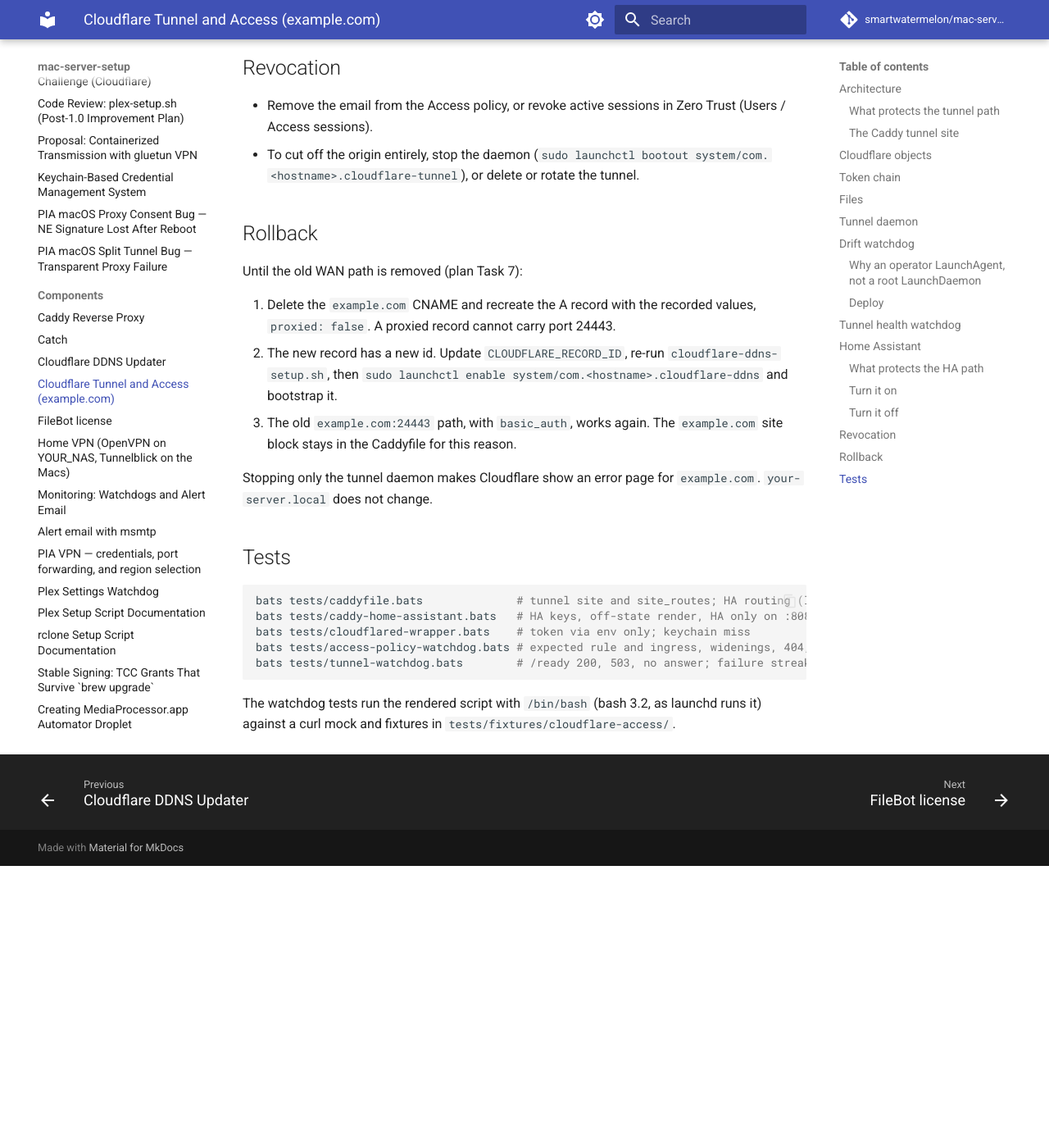
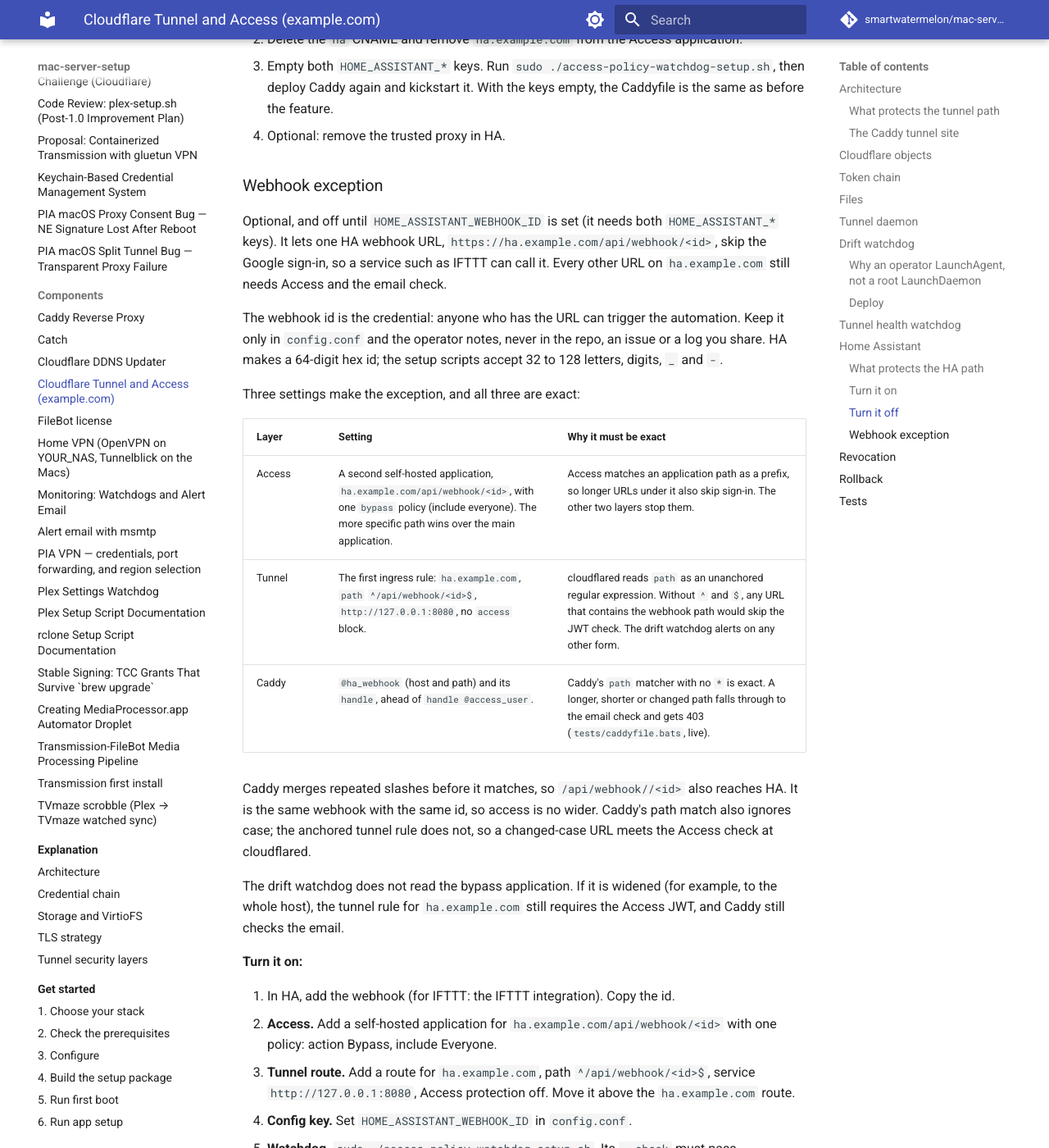
Before and after one commit to smartwatermelon/mac-server-setup, an MkDocs documentation site: the page built from docs/components/cloudflare-tunnel.md, in a window 1280 px wide and 1400 px high, scrolled down 11904 px. Shown: the whole window at 82% size. Built offline with MkDocs 1.6.1 and Material for MkDocs 9.7.7, drawn with Linux system fonts in a browser that asks for light colours; comment, search, counter and statistics services are not loaded; before the commit the page ends 12960 px from its top, so only the background shows below that; some of the changed text lies outside the part shown.

Commit message:
feat(tunnel): optional HA webhook exception
Brings the hand-made IFTTT webhook into the repo. The watchdog expects
the tunnel path anchored as ^/api/webhook/<id>$.

````diff
--- a/docs/components/cloudflare-tunnel.md
+++ b/docs/components/cloudflare-tunnel.md
@@ -222,7 +222,7 @@ counts as drift.
 | Policy `decision` | `allow` |
 | Policy `include` | exactly `[{"email": {"email": "<allowed email>"}}]` (email compared without case) |
 | Policy `require`, `exclude` | empty |
-| Tunnel `config.ingress` | exactly two rules: `example.com` (hostname compared without case) → `http://127.0.0.1:8080` with `originRequest` exactly `{access: {required: true, teamName: <team>, audTag: [<AUD>]}}`; then `http_status:404`. A second hostname, a path rule, or a catch-all that serves anything is drift. With `HOME_ASSISTANT_HOSTNAME` set, exactly three: the `example.com` rule, then the same rule for `ha.example.com`, then `http_status:404`. |
+| Tunnel `config.ingress` | exactly two rules: `example.com` (hostname compared without case) → `http://127.0.0.1:8080` with `originRequest` exactly `{access: {required: true, teamName: <team>, audTag: [<AUD>]}}`; then `http_status:404`. A second hostname, a path rule, or a catch-all that serves anything is drift. With `HOME_ASSISTANT_HOSTNAME` set, exactly three: the `example.com` rule, then the same rule for `ha.example.com`, then `http_status:404`. With `HOME_ASSISTANT_WEBHOOK_ID` set too, exactly four: first `ha.example.com` with `path` exactly `^/api/webhook/<id>$` and `originRequest` exactly `{}`, then the three above ([Webhook exception](#webhook-exception)). |
 | Tunnel `config["warp-routing"].enabled` | `false` or absent. When on, the tunnel routes private networks (the LAN) past Access and Caddy. |
 | Tunnel `config`, other keys | none (for example, a global `originRequest`) |
 
@@ -344,7 +344,8 @@ landing page are byte for byte the same as before the feature existed
 **Browser only.** The HA phone app and inbound webhooks cannot pass the
 Google sign-in at Cloudflare Access, so they do not work through
 `ha.example.com`. At home, use the LAN URL, such as
-`http://192.168.21.20:8123`.
+`http://192.168.21.20:8123`. The one exception is a single webhook URL, for
+a service such as IFTTT: see [Webhook exception](#webhook-exception).
 
 ### What protects the HA path
 
@@ -357,7 +358,9 @@ The same layers as the main host, plus HA's own login:
 3. Caddy email check: the HA route is inside `handle @access_user`, so a
    request without the allowed email gets 403 before HA sees it.
 4. Drift watchdog: with the key set, it expects exactly the two hostnames on
-   the application and exactly the two ingress rules (plus the catch-all).
+   the application and exactly the two ingress rules (plus the catch-all),
+   and the anchored webhook rule first when `HOME_ASSISTANT_WEBHOOK_ID` is
+   set.
 5. Loopback bind: unchanged.
 
 Inside `handle @access_user` the tunnel site has two mutually exclusive
@@ -476,6 +479,61 @@ exposed, but do not leave it in this state.
    the feature.
 4. Optional: remove the trusted proxy in HA.
 
+### Webhook exception
+
+Optional, and off until `HOME_ASSISTANT_WEBHOOK_ID` is set (it needs both
+`HOME_ASSISTANT_*` keys). It lets one HA webhook URL,
+`https://ha.example.com/api/webhook/<id>`, skip the Google sign-in, so a
+service such as IFTTT can call it. Every other URL on `ha.example.com` still
+needs Access and the email check.
+
+The webhook id is the credential: anyone who has the URL can trigger the
+automation. Keep it only in `config.conf` and the operator notes, never in
+the repo, an issue or a log you share. HA makes a 64-digit hex id; the setup
+scripts accept 32 to 128 letters, digits, `_` and `-`.
+
+Three settings make the exception, and all three are exact:
+
+| Layer | Setting | Why it must be exact |
+| --- | --- | --- |
+| Access | A second self-hosted application, `ha.example.com/api/webhook/<id>`, with one `bypass` policy (include everyone). The more specific path wins over the main application. | Access matches an application path as a prefix, so longer URLs under it also skip sign-in. The other two layers stop them. |
+| Tunnel | The first ingress rule: `ha.example.com`, `path` `^/api/webhook/<id>$`, `http://127.0.0.1:8080`, no `access` block. | cloudflared reads `path` as an unanchored regular expression. Without `^` and `$`, any URL that contains the webhook path would skip the JWT check. The drift watchdog alerts on any other form. |
+| Caddy | `@ha_webhook` (host and path) and its `handle`, ahead of `handle @access_user`. | Caddy's `path` matcher with no `*` is exact. A longer, shorter or changed path falls through to the email check and gets 403 (`tests/caddyfile.bats`, live). |
+
+Caddy merges repeated slashes before it matches, so `/api/webhook//<id>`
+also reaches HA. It is the same webhook with the same id, so access is no
+wider. Caddy's path match also ignores case; the anchored tunnel rule does
+not, so a changed-case URL meets the Access check at cloudflared.
+
+The drift watchdog does not read the bypass application. If it is widened
+(for example, to the whole host), the tunnel rule for `ha.example.com`
+still requires the Access JWT, and Caddy still checks the email.
+
+**Turn it on:**
+
+1. In HA, add the webhook (for IFTTT: the IFTTT integration). Copy the id.
+2. **Access.** Add a self-hosted application for
+   `ha.example.com/api/webhook/<id>` with one policy: action Bypass,
+   include Everyone.
+3. **Tunnel route.** Add a route for `ha.example.com`, path
+   `^/api/webhook/<id>$`, service `http://127.0.0.1:8080`, Access
+   protection off. Move it above the `ha.example.com` route.
+4. **Config key.** Set `HOME_ASSISTANT_WEBHOOK_ID` in `config.conf`.
+5. **Watchdog.** `sudo ./access-policy-watchdog-setup.sh`. Its `--check`
+   must pass.
+6. **Caddy.** Deploy and kickstart it as in step 6 above, with the key in
+   the environment.
+   `sudo grep -c '@ha_webhook' /Users/operator/.config/caddy/Caddyfile`
+   must print 2.
+7. **Check.** From outside the LAN, with no Access session:
+   `curl -s -o /dev/null -w '%{http_code}\n' -X POST https://ha.example.com/api/webhook/<id>`
+   prints 200, and the same URL with `/x` added prints 403, or 302 to the
+   Access login.
+
+**Turn it off:** delete the tunnel route, then the bypass application, then
+the webhook in HA. Empty the key, run
+`sudo ./access-policy-watchdog-setup.sh`, then deploy Caddy again.
+
 ## Revocation
 
 - Remove the email from the Access policy, or revoke active sessions in Zero
@@ -502,7 +560,7 @@ Stopping only the tunnel daemon makes Cloudflare show an error page for
 ## Tests
 
 ```bash
-bats tests/caddyfile.bats              # tunnel site and site_routes; HA routing (live)
+bats tests/caddyfile.bats              # tunnel site and site_routes; HA and webhook routing (live)
 bats tests/caddy-home-assistant.bats   # HA keys, off-state render, HA only on :8080
 bats tests/cloudflared-wrapper.bats    # token via env only; keychain miss
 bats tests/access-policy-watchdog.bats # expected rule and ingress, widenings, 404, API errors
````
Also changed, not shown: docs/components/caddy.md (+4 -0 lines), 10 other files.
